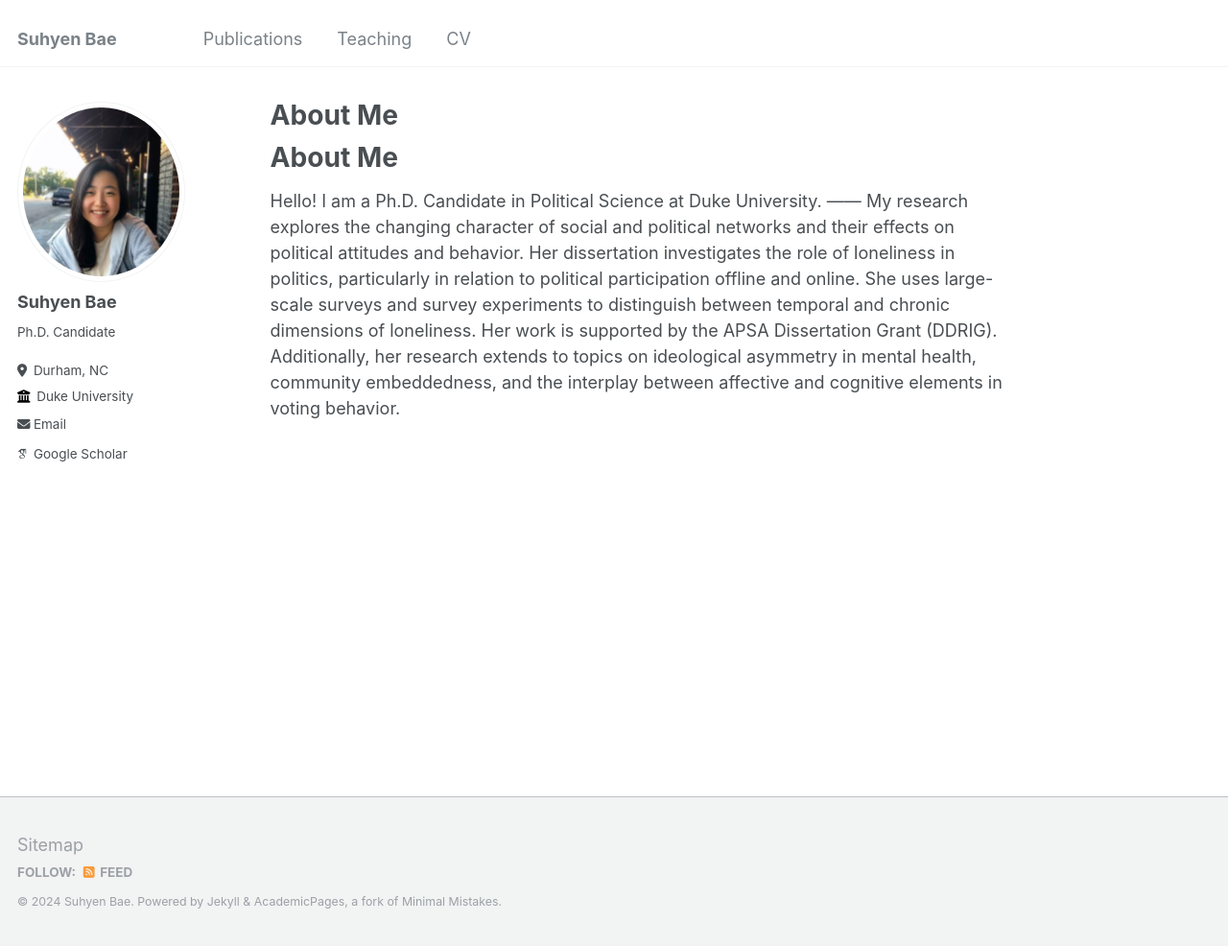
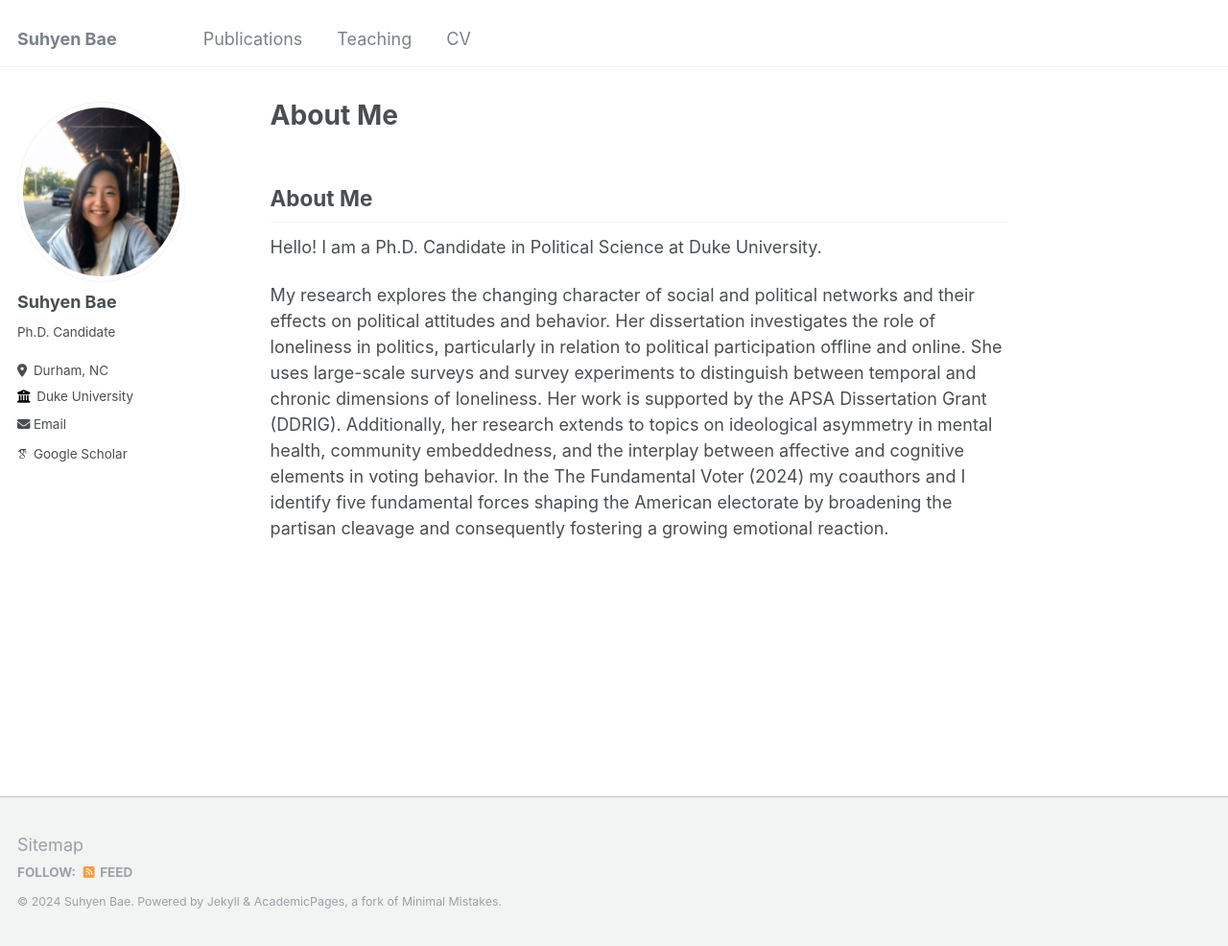
Before and after one commit to suhyenbae/suhyenbae.github.io, a Jekyll site: the page built from _pages/about.md, in a window 1280 px wide and 986 px high. Shown: the whole window at 96% size. Built offline with Jekyll 4.4.1, drawn with Linux system fonts in a browser that asks for light colours; some web fonts are replaced; a file with an impossible date is left out.

Commit message:
Update about.md

```diff
--- a/_pages/about.md
+++ b/_pages/about.md
@@ -8,7 +8,8 @@ redirect_from:
 ---
 
 About Me
-======
+------
+
 Hello! I am a Ph.D. Candidate in Political Science at Duke University.
-------
-My research explores the changing character of social and political networks and their effects on political attitudes and behavior. Her dissertation investigates the role of loneliness in politics, particularly in relation to political participation offline and online. She uses large-scale surveys and survey experiments to distinguish between temporal and chronic dimensions of loneliness. Her work is supported by the APSA Dissertation Grant (DDRIG). Additionally, her research extends to topics on ideological asymmetry in mental health, community embeddedness, and the interplay between affective and cognitive elements in voting behavior.
+
+My research explores the changing character of social and political networks and their effects on political attitudes and behavior. Her dissertation investigates the role of loneliness in politics, particularly in relation to political participation offline and online. She uses large-scale surveys and survey experiments to distinguish between temporal and chronic dimensions of loneliness. Her work is supported by the APSA Dissertation Grant (DDRIG). Additionally, her research extends to topics on ideological asymmetry in mental health, community embeddedness, and the interplay between affective and cognitive elements in voting behavior. In the The Fundamental Voter (2024) my coauthors and I identify five fundamental forces shaping the American electorate by broadening the partisan cleavage and consequently fostering a growing emotional reaction.
```
